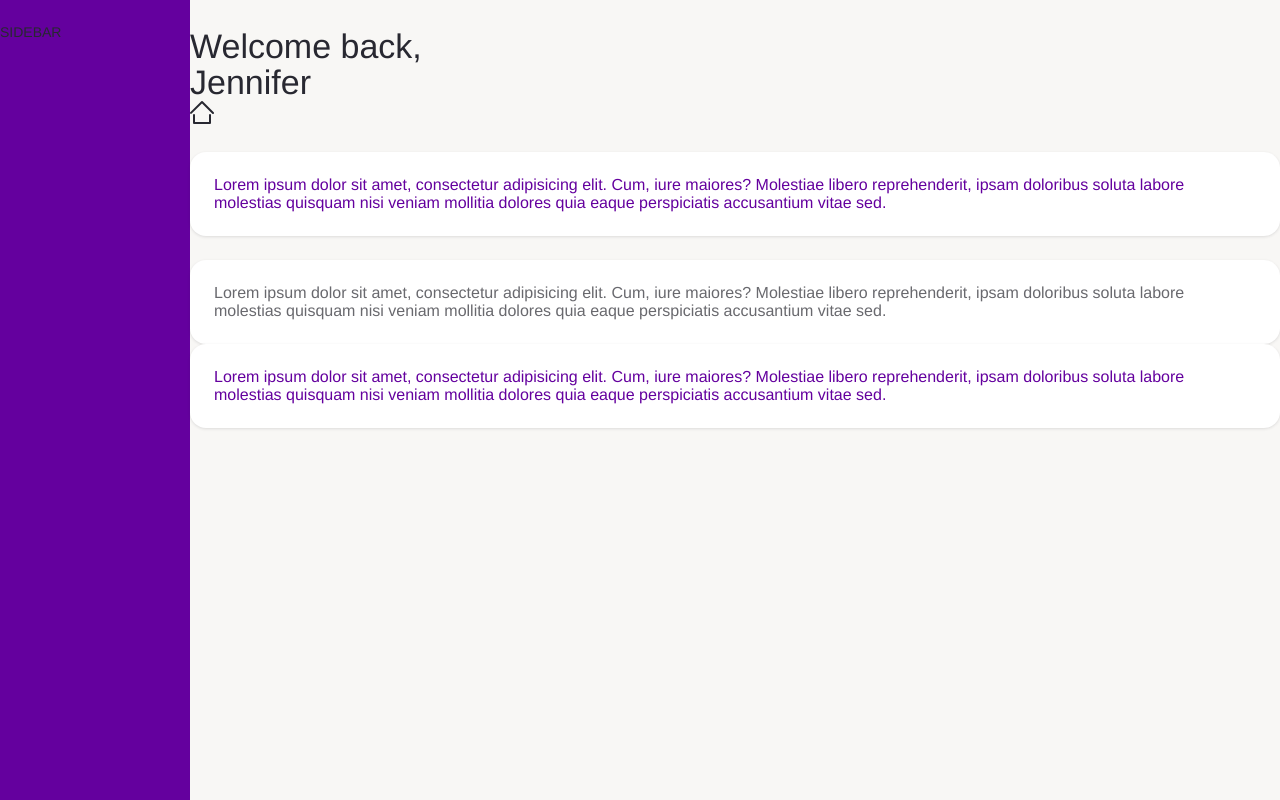
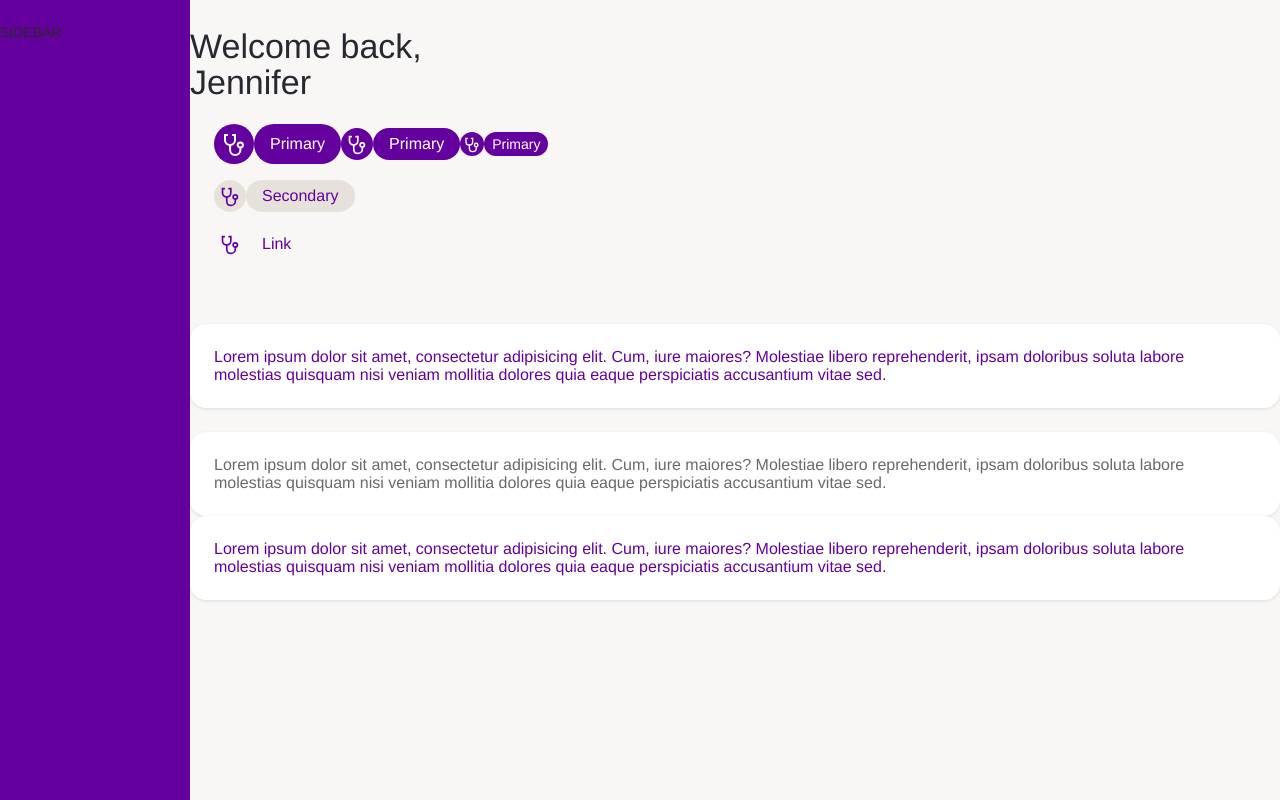
Before and after one commit to joefraley/arstoiarestn, a React (Create React App) app: page / in a window 1280 px wide. Built offline with nearby package versions, Linux system fonts and the light colour scheme; a web font is replaced by a local one.

Commit message:
So many button styles

```diff
--- a/src/App.tsx
+++ b/src/App.tsx
@@ -1,5 +1,5 @@
 import React from "react"
-import { Icon, Card } from "components"
+import { Button, Card } from "components"
 
 /**
  * Component
@@ -18,12 +18,89 @@ const App: React.FunctionComponent = () => {
                         <br />
                         Jennifer
                     </h2>
-                    <Icon type="home" />
+                    <div className="p-sm">
+                        <Button
+                            icon="stethoscope"
+                            name="primary-icon-button-test"
+                            variant="primary"
+                            size="large"
+                            onPress={() => false}
+                            className="mb-xs"
+                        />
+                        <Button
+                            label="Primary"
+                            name="primary-button-test"
+                            variant="primary"
+                            size="large"
+                            onPress={() => false}
+                            className="mb-xs"
+                        />
+                        <Button
+                            icon="stethoscope"
+                            name="primary-icon-button-test"
+                            variant="primary"
+                            onPress={() => false}
+                            className="mb-xs"
+                        />
+                        <Button
+                            label="Primary"
+                            name="primary-button-test"
+                            variant="primary"
+                            onPress={() => false}
+                            className="mb-xs"
+                        />
+                        <Button
+                            icon="stethoscope"
+                            name="primary-icon-button-test"
+                            variant="primary"
+                            size="small"
+                            onPress={() => false}
+                            className="mb-xs"
+                        />
+                        <Button
+                            label="Primary"
+                            name="primary-button-test"
+                            variant="primary"
+                            size="small"
+                            onPress={() => false}
+                            className="mb-xs"
+                        />
+                        <br />
+                        <Button
+                            icon="stethoscope"
+                            name="primary-icon-button-test"
+                            variant="secondary"
+                            onPress={() => false}
+                            className="mb-xs"
+                        />
+                        <Button
+                            label="Secondary"
+                            name="primary-secondary-test"
+                            variant="secondary"
+                            onPress={() => false}
+                            className="mb-xs"
+                        />
+                        <br />
+                        <Button
+                            icon="stethoscope"
+                            name="primary-icon-button-test"
+                            variant="link"
+                            onPress={() => false}
+                            className="mb-xs"
+                        />
+                        <Button
+                            label="Link"
+                            name="primary-link-test"
+                            variant="link"
+                            onPress={() => false}
+                            className="mb-xs"
+                        />
+                    </div>
                 </div>
                 <div className="p-4">
                     <div className="row">
                         <div className="col my-sm">
-                            <Card>
+                            <Card onPress={() => false}>
                                 <span className="text-primary">
                                     Lorem ipsum dolor sit amet, consectetur
                                     adipisicing elit. Cum, iure maiores?
--- a/src/assets/styles/variables.scss
+++ b/src/assets/styles/variables.scss
@@ -59,7 +59,7 @@ $warm-gray-500: #dfd8cf;
 $warm-gray-600: #d8d1c5;
 $warm-gray-700: #d2c9bc;
 $warm-gray-800: #cbc1b2;
-$warm-gray-900: #c5baa9;
+$warm-gray-900: #beb19e;
 
 /**
  * Colors
@@ -90,6 +90,7 @@ $yellow-light: #fff4df;
  * Aliases
  */
 $primary: $purple;
+$secondary: $gray-600;
 $success: $green;
 $info: $blue;
 $warning: $yellow;
--- /dev/null
+++ b/src/components/button/button.scss
@@ -0,0 +1,108 @@
+/**
+ * Button Styles
+ * -----------------------------------------------------------------------------
+ */
+@import "assets/styles/variables";
+
+/**
+ * Defaults
+ */
+.journi-button {
+    // Reset
+    overflow: visible;
+    appearance: none;
+    text-transform: none;
+    border: 0;
+    padding: 0;
+    cursor: pointer;
+
+    // Theme
+    font-family: "effra", "Helvetica Neue", "Arial", sans-serif;
+    font-size: 1rem;
+    text-align: inherit;
+
+    // States
+    &:hover,
+    &:focus {
+        opacity: 0.8;
+    }
+    &:active {
+        opacity: 0.6;
+        transform: translateY(1px);
+    }
+}
+
+/**
+ * Variations
+ */
+.journi-button-primary,
+.journi-button-secondary,
+.journi-button-link {
+    height: 2rem;
+    line-height: 2rem;
+    padding-left: $spacing-xs;
+    padding-right: $spacing-xs;
+    border-radius: 1rem;
+    font-weight: $font-weight-normal;
+}
+.journi-button-primary {
+    background: $primary;
+    color: $white;
+}
+.journi-button-secondary {
+    background: rgba($warm-gray-900, 0.3);
+    color: $primary;
+}
+.journi-button-link {
+    background: transparent;
+    color: $primary;
+}
+
+/**
+ * Sizes
+ */
+.journi-button-large {
+    font-size: 1rem;
+    height: 2.5rem;
+    line-height: 2.5rem;
+    padding-left: $spacing-xs;
+    padding-right: $spacing-xs;
+    border-radius: 1.25rem;
+}
+.journi-button-small {
+    font-size: 0.875rem;
+    height: 1.5rem;
+    line-height: 1.5rem;
+    padding-left: $spacing-xxs;
+    padding-right: $spacing-xxs;
+    border-radius: 0.75rem;
+}
+
+/**
+ * Icon
+ */
+.journi-button-icon {
+    padding-left: 0;
+    padding-right: 0;
+    width: 2rem;
+    height: 2rem;
+    text-align: center;
+    svg {
+        position: relative;
+        top: 6px;
+    }
+    &.journi-button-large {
+        width: 2.5rem;
+        height: 2.5rem;
+        svg {
+            top: 8px;
+        }
+    }
+    &.journi-button-small {
+        width: 1.5rem;
+        height: 1.5rem;
+        svg {
+            top: 4px;
+        }
+    }
+}
--- /dev/null
+++ b/src/components/button/button.tsx
@@ -0,0 +1,87 @@
+/**
+ * Button
+ * -----------------------------------------------------------------------------
+ */
+import React from "react"
+import { Icon } from "components"
+import { IconTypes } from "components/icon/types"
+import "./button.scss"
+
+/**
+ * Types
+ * -----------------------------------------------------------------------------
+ */
+interface Props extends React.HTMLAttributes<HTMLButtonElement> {
+    readonly onPress: VoidFunction
+    readonly name: string // element name for analytics/testing
+    readonly label?: string // button text
+    readonly title?: string // element description for a11y
+    readonly variant?: "primary" | "secondary" | "link" | "content"
+    readonly size?: "small" | "medium" | "large"
+    readonly icon?: IconTypes
+    readonly inverted?: string
+}
+
+/**
+ * Component
+ * -----------------------------------------------------------------------------
+ */
+const Button: React.FunctionComponent<Props> = props => {
+    /**
+     * Destructured default props
+     */
+    const {
+        onPress,
+        name,
+        className,
+        label,
+        icon,
+        variant = "primary",
+        size = "medium",
+        inverted = false,
+        ...elementProps
+    } = props
+
+    /**
+     * Define variant styles
+     */
+    const classNames = [
+        "journi-button",
+        `journi-button-${variant}`,
+        `journi-button-${size}`,
+        icon ? "journi-button-icon" : "",
+        inverted ? "journi-button-inverted" : "",
+        className,
+    ].join(" ")
+
+    /**
+     * Define icon props
+     */
+    const iconInverted = variant === "primary"
+    const iconSize = size === "large" ? 24 : size === "medium" ? 20 : 16
+
+    /**
+     * Template
+     */
+    return (
+        <button
+            id={name}
+            className={classNames}
+            type="button"
+            onClick={props.onPress}
+            {...elementProps}
+        >
+            {props.label && props.label}
+            {icon && (
+                <Icon type={icon} inverted={iconInverted} size={iconSize} />
+            )}
+            {props.children && props.children}
+        </button>
+    )
+}
+
+/**
+ * Export component
+ * -----------------------------------------------------------------------------
+ */
+export default Button
--- a/src/components/card/card.tsx
+++ b/src/components/card/card.tsx
@@ -1,11 +1,9 @@
 /**
  * Card
- *
- * Usage:
- *     <Card />
  * -----------------------------------------------------------------------------
  */
 import React from "react"
+import { Button } from "components"
 import "./card.scss"
 
 /**
@@ -23,6 +21,19 @@ const Card: React.FunctionComponent<{
     /**
      * Template
      */
+    if (props.onPress) {
+        return (
+            <Button
+                name="card-button"
+                title="Click to see card details"
+                className="journi-card"
+                variant="content"
+                onPress={() => false}
+            >
+                {props.children && props.children}
+            </Button>
+        )
+    }
     return <div className="journi-card">{props.children && props.children}</div>
 }
 
--- a/src/components/icon/icon.tsx
+++ b/src/components/icon/icon.tsx
@@ -31,7 +31,7 @@ const Icon: React.FunctionComponent<{
     const {
         type = "home",
         size = 24,
-        color = props.inverted ? "#FFFFFF" : "#282831",
+        color = props.inverted ? "#FFFFFF" : "#64009e", // TODO: JSON variables?
         secondaryColor = "transparent",
     } = props
 
--- a/src/components/index.ts
+++ b/src/components/index.ts
@@ -2,5 +2,6 @@
  * Components
  * -----------------------------------------------------------------------------
  */
+export { default as Button } from "./button/button"
 export { default as Card } from "./card/card"
 export { default as Icon } from "./icon/icon"
--- /dev/null
+++ b/src/components/package.json
@@ -0,0 +1,3 @@
+{
+    "name": "components"
+}
```
